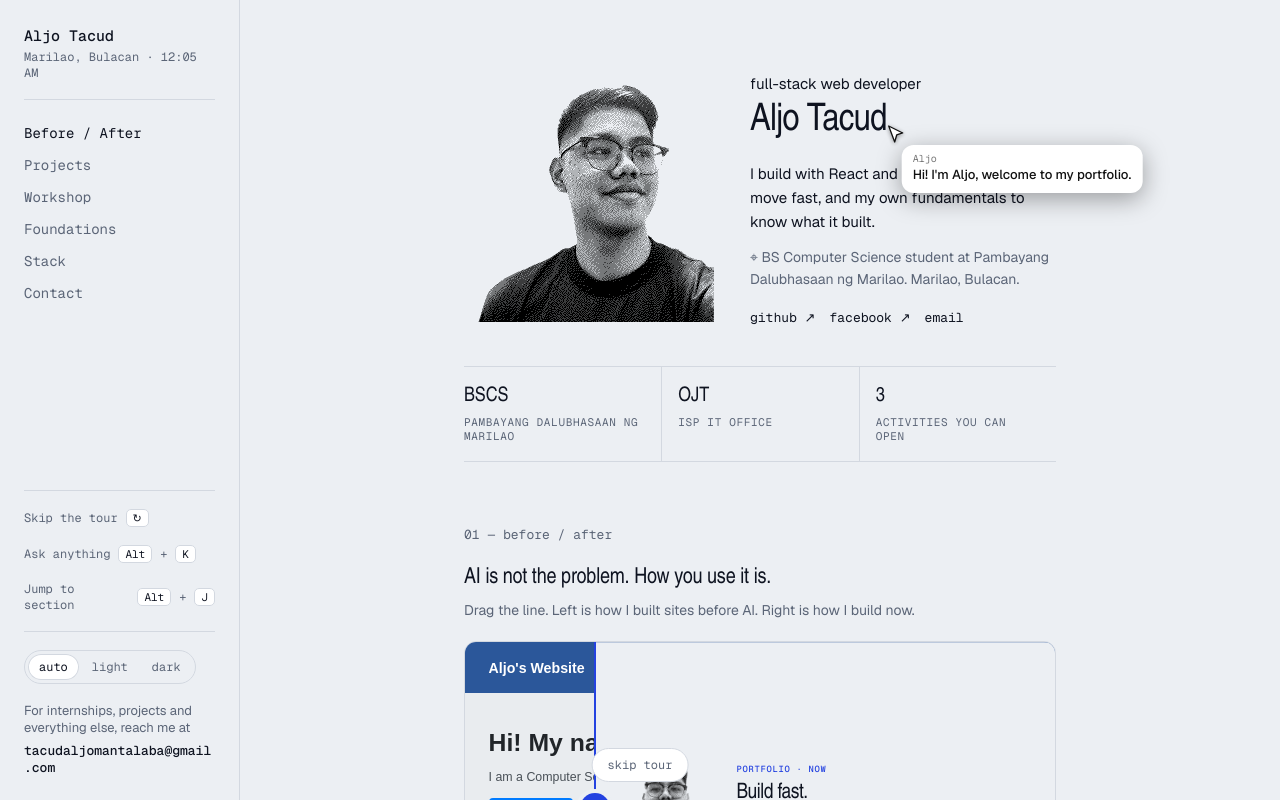
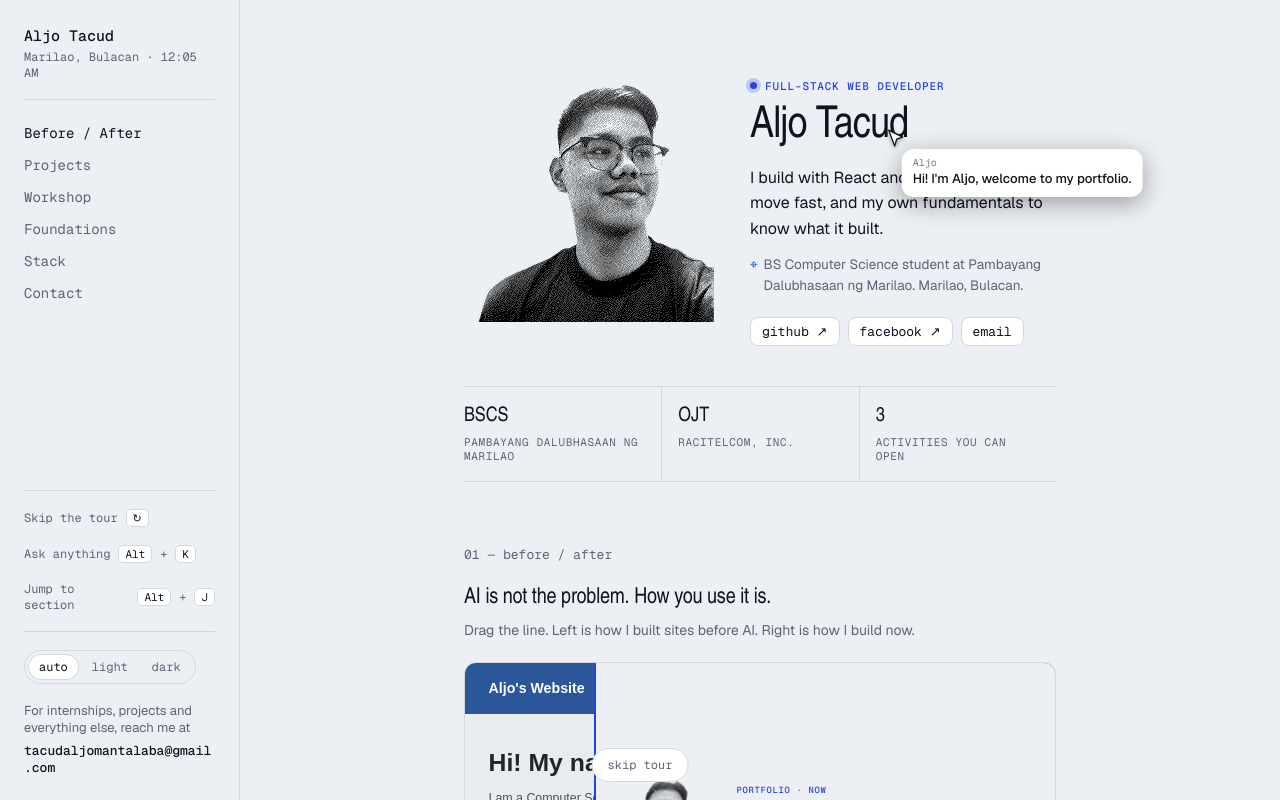
Before and after one commit to Jomikx/portfolio, a Next.js app: page / in a window 1280 px wide. Shown: the top 800 px of the page. Built offline with nearby package versions, Linux system fonts and the light colour scheme; a web font is replaced by a local one.

Commit message:
Update OJT company and hero styling

```diff
--- a/app/globals.css
+++ b/app/globals.css
@@ -245,5 +245,17 @@ html, body { max-width: 100%; overflow-x: clip; }
 .body { grid-auto-flow: row; }
 .links { display: flex; gap: 8px; flex-wrap: wrap; }
 .btn.ghost { background: transparent; color: var(--fg); box-shadow: inset 0 0 0 1px var(--line); }
-.social .dc { display: inline-block; font: 500 12px var(--f-mono); color: var(--accent-ink); background: var(--accent); border-radius: 8px; padding: 4px 12px; margin-left: 4px; text-decoration: none; transition: transform 0.15s; }
-.social .dc:hover { transform: rotate(-3deg) scale(1.05); color: var(--accent-ink); }
+.dc { font: 400 11px var(--f-mono); color: var(--muted); text-decoration: none; border: 1px dashed var(--line); border-radius: 6px; padding: 1px 8px; transition: color 0.15s, border-color 0.15s; }
+.dc:hover { color: var(--accent); border-color: var(--accent); }
+
+/* top section */
+.hero .eyebrow { display: inline-flex; align-items: center; gap: 8px; font: 500 11px var(--f-mono); letter-spacing: 0.08em; text-transform: uppercase; color: var(--accent); margin: 4px 0 10px; }
+.hero .eyebrow i { width: 7px; height: 7px; border-radius: 50%; background: var(--accent); box-shadow: 0 0 0 4px color-mix(in srgb, var(--accent) 22%, transparent); }
+.hero h1 { font-size: 44px; margin: 0 0 14px; }
+.hero p { font-size: 16px; line-height: 1.6; max-width: 40ch; }
+.hero p.sub { font-size: 13.5px; display: flex; gap: 6px; align-items: baseline; }
+.hero p.sub span { color: var(--accent); }
+.hero .social { gap: 8px; margin-top: 20px; }
+.hero .social a { border: 1px solid var(--line); background: var(--panel); border-radius: 8px; padding: 5px 11px; transition: border-color 0.15s, color 0.15s, transform 0.15s; }
+.hero .social a:hover { border-color: var(--accent); color: var(--accent); transform: translateY(-1px); }
+@media (max-width: 480px) { .hero h1 { font-size: 36px; } }
--- a/app/page.js
+++ b/app/page.js
@@ -73,7 +73,7 @@ export default function Home() {
         <div className="hd"><h2>03 — workshop</h2></div>
         <div>
           <h3>Hands-on IT work</h3>
-          <p className="lede">From my OJT at an ISP IT office, plus repair work.</p>
+          <p className="lede">From my OJT at RACITELCOM, Inc., plus repair work.</p>
           <div className="list">
             {workshop.map((w) => (
               <div key={w.title}>
--- a/components/Tour.js
+++ b/components/Tour.js
@@ -4,10 +4,10 @@ import { useEffect, useRef, useState } from "react";
 
 const STEPS = [
   { t: "name", text: "Hi! I'm Aljo, welcome to my portfolio." },
-  { t: "facts", text: "My school, my OJT, and two school activities you can open." },
+  { t: "facts", text: "My school, my OJT, and three school activities you can open." },
   { t: "nav-ba", text: "Here is how I built sites before AI, and how I build now." },
   { t: "nav-projects", text: "My school activities. Each one opens as its own page." },
-  { t: "nav-workshop", text: "Hands-on IT work from my OJT at an ISP office." },
+  { t: "nav-workshop", text: "Hands-on IT work from my OJT at RACITELCOM, Inc." },
   { t: "nav-basics", text: "The fundamentals I still do by hand." },
   { t: "nav-stack", text: "The tools I build with." },
   { t: "nav-contact", text: "Email, GitHub or Facebook. No forms." },
```
Also changed, not shown: lib/content.js.
